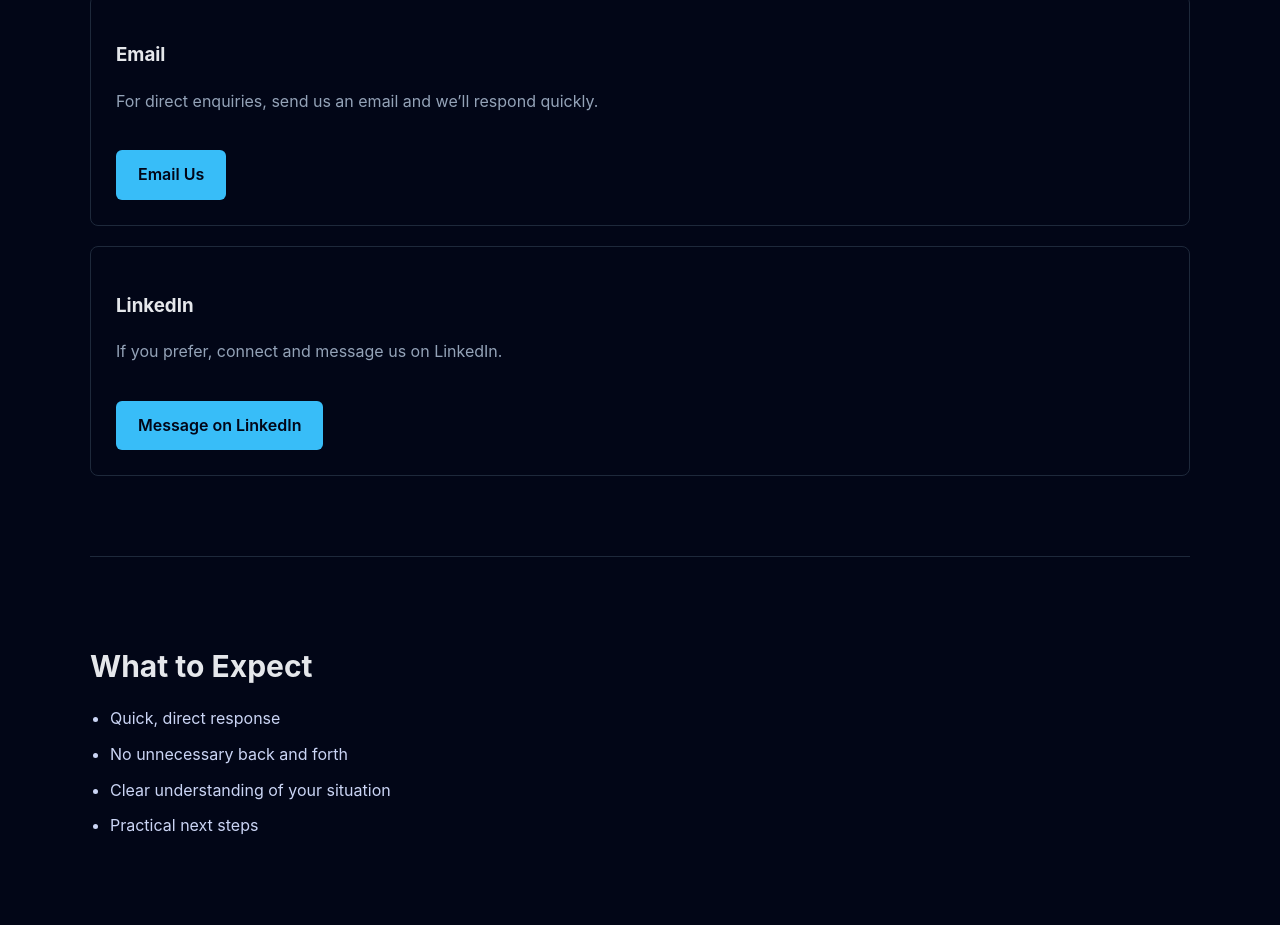
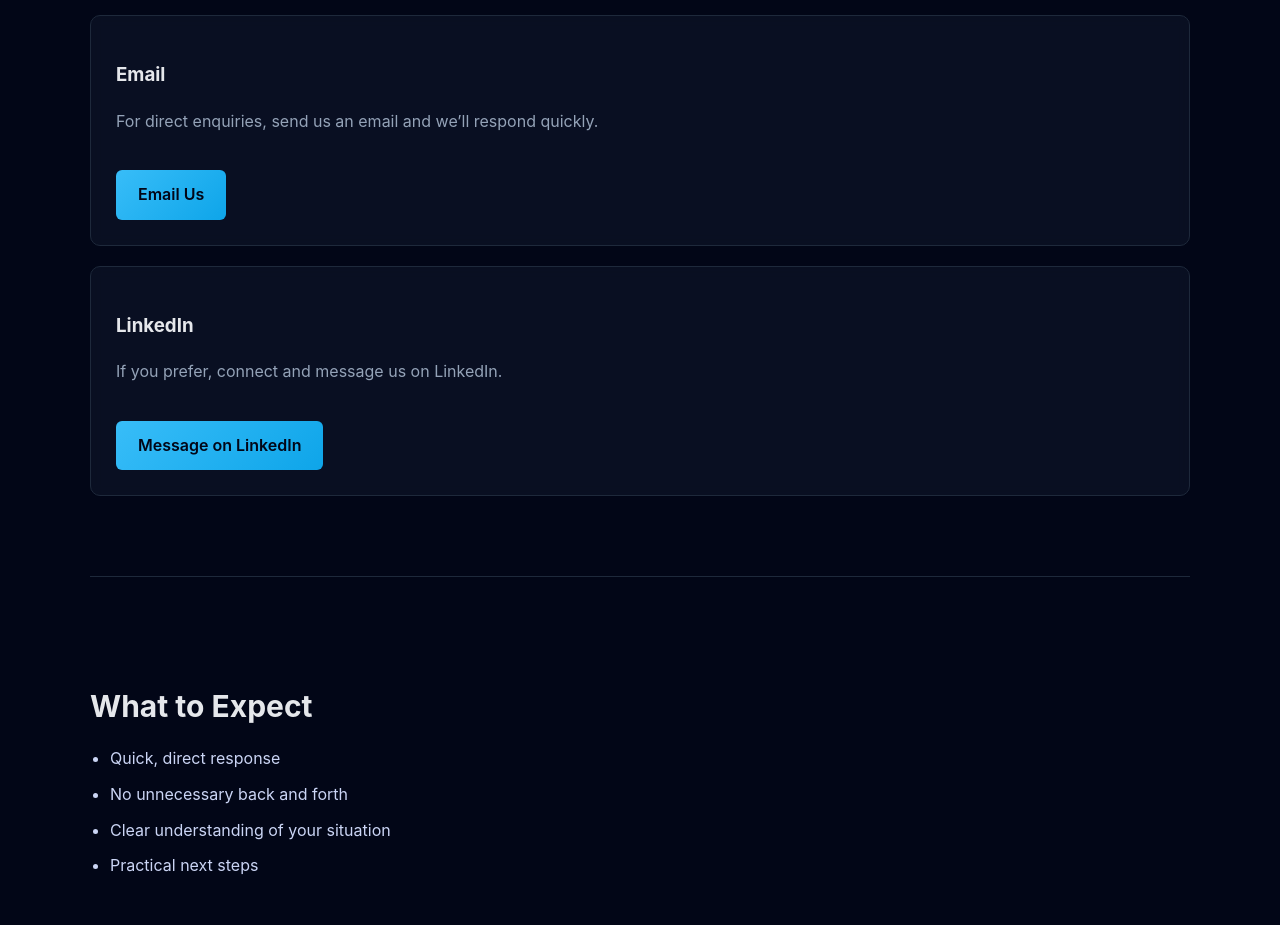
Before and after one commit to Ethicore-Operations/ethicore-operations.github.io, a plain HTML site: page contact.html in a window 1280 px wide. Shown: the part 695-1620 px from the top of the page. Drawn offline with Linux system fonts and the light colour scheme.

Commit message:
Add files via upload

```diff
--- a/styles.css
+++ b/styles.css
@@ -2,7 +2,7 @@
 body {
     margin: 0;
     font-family: -apple-system, BlinkMacSystemFont, "Segoe UI", Roboto, Arial, sans-serif;
-    background-color: #020617;
+    background: linear-gradient(180deg, #020617 0%, #020617 100%);
     color: #e5e7eb;
     line-height: 1.6;
 }
@@ -66,9 +66,16 @@ nav a:hover {
 
 /* SECTIONS */
 .section {
+    padding: 80px 0;
     border-top: 1px solid #1e293b;
 }
 
+/* OPTIONAL ALT BACKGROUND (use class="section alt" in HTML if needed) */
+.section.alt {
+    background: rgba(15, 23, 42, 0.5);
+}
+
+/* HEADINGS */
 .section h2 {
     font-size: 30px;
     margin-bottom: 10px;
@@ -93,7 +100,7 @@ ul li {
 .button {
     display: inline-block;
     padding: 12px 22px;
-    background: #38bdf8;
+    background: linear-gradient(135deg, #38bdf8, #0ea5e9);
     color: #020617;
     text-decoration: none;
     margin-top: 20px;
@@ -103,20 +110,27 @@ ul li {
 }
 
 .button:hover {
-    background: #0ea5e9;
     transform: translateY(-2px);
+    box-shadow: 0 8px 20px rgba(56, 189, 248, 0.3);
 }
 
-/* CARD STYLE (for case studies later) */
+/* CARDS */
 .card {
-    background: #020617;
+    background: rgba(15, 23, 42, 0.6);
     border: 1px solid #1e293b;
     padding: 25px;
-    border-radius: 8px;
+    border-radius: 10px;
     margin-top: 20px;
+    backdrop-filter: blur(6px);
+    transition: 0.25s;
 }
 
-/* CTA SECTION */
+.card:hover {
+    border-color: #38bdf8;
+    transform: translateY(-3px);
+}
+
+/* CTA */
 .cta {
     text-align: center;
 }
@@ -143,8 +157,3 @@ ul li {
 .footer a:hover {
     text-decoration: underline;
 }
-
-/* SPACING IMPROVEMENTS */
-.section + .section {
-    margin-top: 20px;
-}
```
